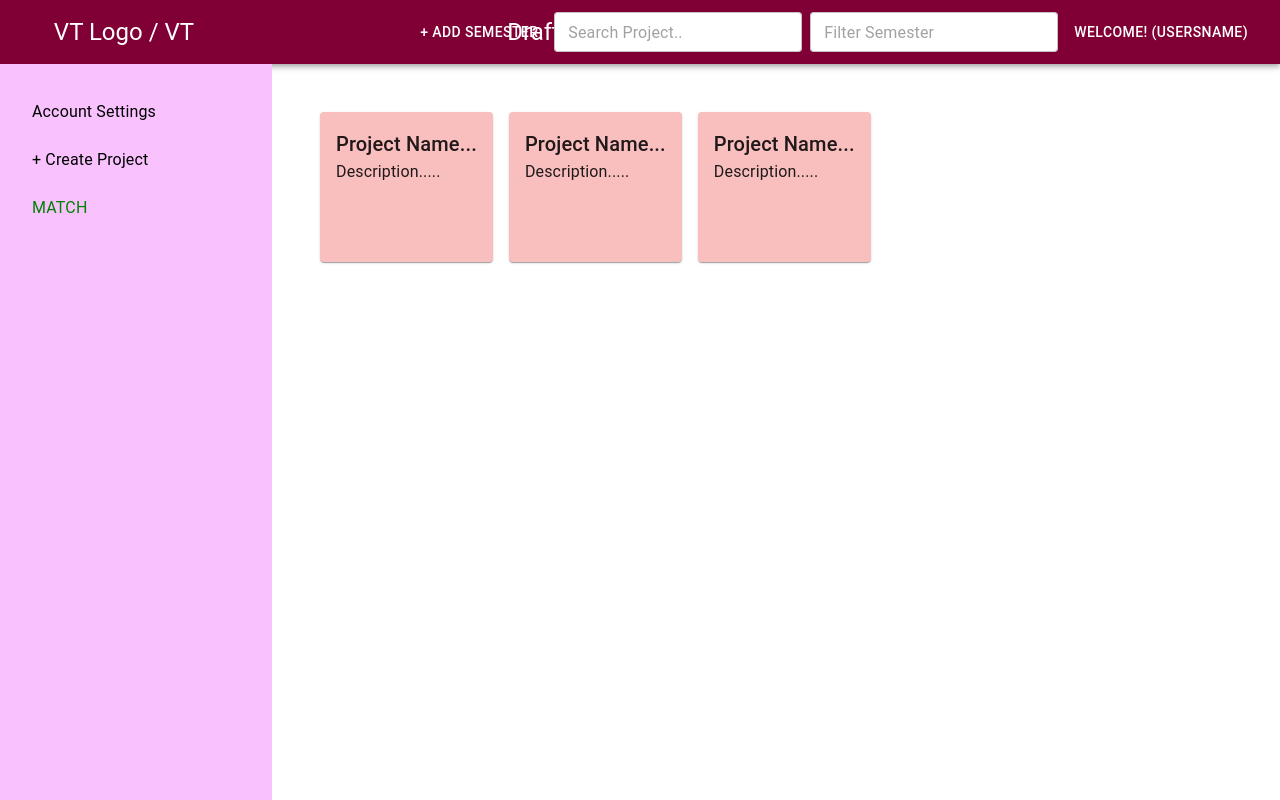
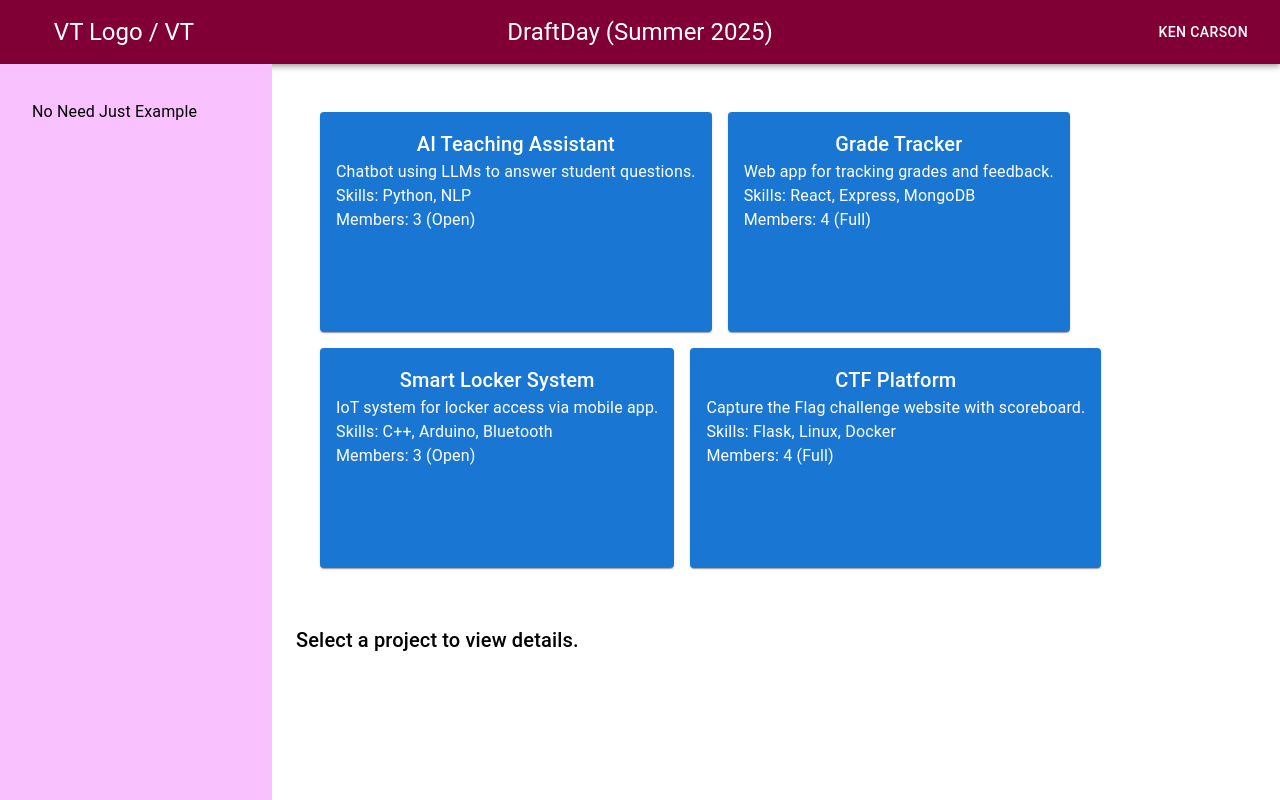
Before and after one commit to Junjie-Xtreme/webGeek, a React (Create React App) app in the folder frontend/: page /dashboardstudent in a window 1280 px wide. Built offline with nearby package versions, Linux system fonts and the light colour scheme.

Commit message:
Add student profile, project detail, mock data

```diff
--- /dev/null
+++ b/frontend/src/mockProjects.js
@@ -0,0 +1,36 @@
+// src/mockProjects.js
+
+export const mockProjects = [
+  {
+    id: 1,
+    projectName: "AI Teaching Assistant",
+    description: "Chatbot using LLMs to answer student questions.",
+    requiredSkills: ["Python", "NLP"],
+    currentMembers: 3,
+    full: false,
+  },
+  {
+    id: 2,
+    projectName: "Grade Tracker",
+    description: "Web app for tracking grades and feedback.",
+    requiredSkills: ["React", "Express", "MongoDB"],
+    currentMembers: 4,
+    full: true,
+  },
+  {
+    id: 3,
+    projectName: "Smart Locker System",
+    description: "IoT system for locker access via mobile app.",
+    requiredSkills: ["C++", "Arduino", "Bluetooth"],
+    currentMembers: 3,
+    full: false,
+  },
+  {
+    id: 4,
+    projectName: "CTF Platform",
+    description: "Capture the Flag challenge website with scoreboard.",
+    requiredSkills: ["Flask", "Linux", "Docker"],
+    currentMembers: 4,
+    full: true,
+  }
+];
--- a/frontend/src/pages/DashboardAdmin.js
+++ b/frontend/src/pages/DashboardAdmin.js
@@ -23,12 +23,12 @@ import {
 
 export default function DashboardPage() {
   const [anchorEl, setAnchorEl] = useState(null);
-  const [popupOpen, setPopupOpen] = useState(false);
+  const [createProjectOpen, setCreateProjectOpen] = useState(false);
 
   const handleMenuOpen = (e) => setAnchorEl(e.currentTarget);
   const handleMenuClose = () => setAnchorEl(null);
-  const handlePopupOpen = () => setPopupOpen(true);
-  const handlePopupClose = () => setPopupOpen(false);
+  const handleCreateProjectOpen = () => setCreateProjectOpen(true);
+  const handleCreateProjectClose = () => setCreateProjectOpen(false);
 
   return (
     <Box sx={{ display: "flex", height: "100vh", flexDirection: "column" }}>
@@ -70,9 +70,8 @@ export default function DashboardPage() {
         {/* Pink Sidebar */}
         <Box sx={{ width: 240, bgcolor: "#f9c2ff", p: 2 }}>
           <List>
-            <ListItem><ListItemText primary="Account Settings" /></ListItem>
-            <ListItem button onClick={() => setPopupOpen(true)}><ListItemText primary="+ Create Project" /></ListItem>
-            <ListItem><ListItemText primary="MATCH" sx={{ color: "green" }} /></ListItem>
+            <ListItem button onClick={() => setCreateProjectOpen(true)}><ListItemText primary="Create Project" /></ListItem>
+            <ListItem button onClick={() => setCreateProjectOpen(true)}><ListItemText primary="MATCH" /></ListItem>
           </List>
         </Box>
 
@@ -96,15 +95,15 @@ export default function DashboardPage() {
         </Box>
 
         {/* Pop-up Window / Dialog */}
-        <Dialog open={popupOpen} onClose={handlePopupClose}>
+        <Dialog open={createProjectOpen} onClose={handleCreateProjectClose}>
           <DialogTitle>Create Project</DialogTitle>
           <DialogContent>
             <TextField fullWidth label="Project Name" margin="normal" />
             <TextField fullWidth multiline rows={4} label="Description" margin="normal" />
           </DialogContent>
           <DialogActions>
-            <Button onClick={handlePopupClose}>Cancel</Button>
-            <Button variant="contained" onClick={handlePopupClose}>Create</Button>
+            <Button onClick={handleCreateProjectClose}>Cancel</Button>
+            <Button variant="contained" onClick={handleCreateProjectClose}>Create</Button>
           </DialogActions>
         </Dialog>
       </Box>
--- a/frontend/src/pages/DashboardStudent.js
+++ b/frontend/src/pages/DashboardStudent.js
@@ -1,5 +1,6 @@
 // src/pages/Dashboard.js
-//import { mockStudent } from '../src';
+import { mockStudent } from '../mockStudent';
+import { mockProjects } from '../mockProjects';
 import React, { useState } from "react";
 import {
     AppBar,
@@ -24,44 +25,51 @@ import {
 
 export default function DashboardPage() {
     const [anchorEl, setAnchorEl] = useState(null);
-  const [popupOpen, setPopupOpen] = useState(false);
+    const [createProjectOpen, setCreateProjectOpen] = useState(false);
+    const [myProfileOpen, setMyProfileOpen] = useState(false)
+    const [selectedProject, setSelectedProject] = useState(null);
 
     const handleMenuOpen = (e) => setAnchorEl(e.currentTarget);
     const handleMenuClose = () => setAnchorEl(null);
-  const handlePopupOpen = () => setPopupOpen(true);
-  const handlePopupClose = () => setPopupOpen(false);
+
+    const handleCreateProjectOpen = () => setCreateProjectOpen(true);
+    const handleCreateProjectClose = () => setCreateProjectOpen(false);
+
+    const handleMyProfileOpen = () => { handleMenuClose(); setMyProfileOpen(true) };
+    const handleMyProfileClose = () => setMyProfileOpen(false);
 
     return (
         <Box sx={{ display: "flex", height: "100vh", flexDirection: "column" }}>
 
             {/* Maroon Top Bar */}
             <AppBar position="static" sx={{ bgcolor: "#800035" }}>
-        <Toolbar sx={{ display: "flex", justifyContent: "space-between", alignItems:"center" }}>
+                <Toolbar sx={{ display: "flex", justifyContent: "space-between", alignItems: "center" }}>
 
-          <Box sx={{ width: 200 }}>
+                    <Box
+                        sx={{
+                            width: 200,
+                            display: { xs: 'none', md: 'block' }
+                        }}
+                    >
                         <Typography variant="h5" align="center">
                             VT Logo / VT
                         </Typography>
                     </Box>
 
-          <Typography variant="h5" align="center" sx={{ position: "absolute", left: "50%", transform: "translateX(-50%)" }}>
+                    <Typography variant="h5" align="center" noWrap sx={{ position: "absolute", left: "50%", transform: "translateX(-50%)" }}>
                         DraftDay (Summer 2025)
                     </Typography>
 
-          <Box sx={{ display: "flex", alignItems: "center", gap: 1 }}>
-            <Button color="inherit">+ Add Semester</Button>
-            <TextField size="small" placeholder="Search Project.." sx={{ bgcolor: "white", borderRadius: 1 }} />
-            <TextField size="small" placeholder="Filter Semester" sx={{ bgcolor: "white", borderRadius: 1 }} />
+                    <Box sx={{ display: { xs: 'none', md: 'block' } }}>
                         <Button color="inherit" onClick={handleMenuOpen}>
-              Welcome! (usersName)
+                            {mockStudent.name}
                         </Button>
                     </Box>
 
                 </Toolbar>
 
                 <Menu anchorEl={anchorEl} open={Boolean(anchorEl)} onClose={handleMenuClose}>
-              <MenuItem onClick={handleMenuClose}>My Profile</MenuItem>
-              <MenuItem onClick={handleMenuClose}>Account Settings</MenuItem>
+                    <MenuItem onClick={handleMyProfileOpen}>My Profile</MenuItem>
                     <MenuItem onClick={handleMenuClose}>Log Out</MenuItem>
                 </Menu>
             </AppBar>
@@ -69,46 +77,84 @@ export default function DashboardPage() {
             {/* Main Content */}
             <Box sx={{ display: "flex", flexGrow: 1 }}>
                 {/* Pink Sidebar */}
-        <Box sx={{ width: 240, bgcolor: "#f9c2ff", p: 2 }}>
+                <Box sx={{ width: 240, bgcolor: "#f9c2ff", p: 2, flexShrink: 0 }}>
                     <List>
-            <ListItem><ListItemText primary="Account Settings" /></ListItem>
-            <ListItem button onClick={() => setPopupOpen(true)}><ListItemText primary="+ Create Project" /></ListItem>
-            <ListItem><ListItemText primary="MATCH" sx={{ color: "green" }} /></ListItem>
+                        <ListItem button onClick={() => setCreateProjectOpen(true)} sx={{ cursor: "pointer" }}>
+                            <ListItemText primary="No Need Just Example" />
+                        </ListItem>
                     </List>
                 </Box>
 
                 {/* Main Content */}
                 <Box sx={{ flexGrow: 1, p: 3 }}>
-          {/* Cards Area */}
+                    {/* Project Cards */}
                     <Box sx={{ p: 3 }}>
                         <Grid container spacing={2}>
-              {[1, 2, 3].map((card) => (
-                <Grid item xs={12} sm={6} md={4} key={card}>
-                  <Card sx={{ minHeight: 150, backgroundColor: "#f9bebe" }}>
+                            {mockProjects.map((project) => (
+                                <Grid item xs={12} sm={6} md={4} key={project.id}>
+                                    <Card sx={{ height: 220, backgroundColor: "#1976d2", cursor: "pointer", display: "flex", flexDirection: "column", justifyContent: "space-between" }}
+                                        onClick={() => setSelectedProject(project)}
+                                    >
                                         <CardContent>
-                      <Typography variant="h6">Project Name...</Typography>
-                      <Typography>Description.....</Typography>
+                                            <Typography color="white" variant="h6" align="center">{project.projectName}</Typography>
+                                            <Typography color="white">{project.description}</Typography>
+                                            <Typography color="white">Skills: {project.requiredSkills.join(', ')}</Typography>
+                                            <Typography color="white">
+                                                Members: {project.currentMembers} {project.full ? "(Full)" : "(Open)"}
+                                            </Typography>
                                         </CardContent>
                                     </Card>
                                 </Grid>
                             ))}
                         </Grid>
                     </Box>
+
+                    {/* Project Detail */}
+                    <Box sx={{ mt: 4 }}>
+                        {selectedProject ? (
+                            <Box>
+                                <Typography variant="h5" gutterBottom>{selectedProject.projectName}</Typography>
+                                <Typography gutterBottom>{selectedProject.description}</Typography>
+                                <Typography gutterBottom>
+                                    Required Skills: {selectedProject.requiredSkills.join(", ")}
+                                </Typography>
+                                <Typography gutterBottom>
+                                    Current Members: {selectedProject.currentMembers} {selectedProject.full ? "(Full)" : "(Open)"}
+                                </Typography>
+                            </Box>
+                        ) : (
+                            <Typography variant="h6" sx={{ mt: 2 }}>Select a project to view details.</Typography>
+                        )}
+                    </Box>
                 </Box>
 
-        {/* Pop-up Window / Dialog */}
-        <Dialog open={popupOpen} onClose={handlePopupClose}>
+                {/* Create Project Pop-up Window */}
+                <Dialog open={createProjectOpen} onClose={handleCreateProjectClose}>
                     <DialogTitle>Create Project</DialogTitle>
                     <DialogContent>
                         <TextField fullWidth label="Project Name" margin="normal" />
                         <TextField fullWidth multiline rows={4} label="Description" margin="normal" />
                     </DialogContent>
                     <DialogActions>
-            <Button onClick={handlePopupClose}>Cancel</Button>
-            <Button variant="contained" onClick={handlePopupClose}>Create</Button>
+                        <Button onClick={handleCreateProjectClose}>Cancel</Button>
+                        <Button variant="contained" onClick={handleCreateProjectClose}>Create</Button>
+                    </DialogActions>
+                </Dialog>
+
+                {/* My Profile Pop-up Window */}
+                <Dialog open={myProfileOpen} onClose={handleMyProfileClose}>
+                    <DialogTitle align="center" variant="h6">My Profile</DialogTitle>
+                    <DialogContent>
+                        <Typography variant="subtitle1"><strong>Name:</strong> {mockStudent.name}</Typography>
+                        <Typography variant="subtitle1"><strong>VT Username:</strong> {mockStudent.vtUsername}</Typography>
+                        <Typography variant="subtitle1"><strong>Email:</strong> {mockStudent.email}</Typography>
+                    </DialogContent>
+                    <DialogActions>
+                        <Button onClick={handleMyProfileClose}>Cancel</Button>
+                        <Button variant="contained" onClick={handleMyProfileClose}>Save</Button>
                     </DialogActions>
                 </Dialog>
             </Box>
-    </Box>
+        </Box >
     );
 }
```
Also changed, not shown: frontend/src/mockStudent.js (+7 -2 lines). Lines whose indentation alone changed are shown as unchanged.
